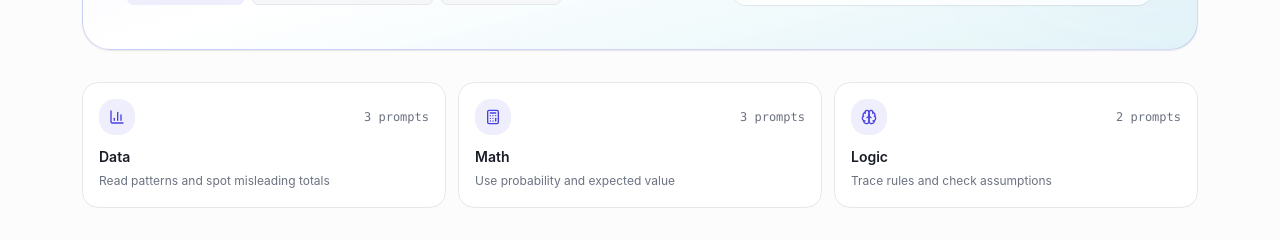
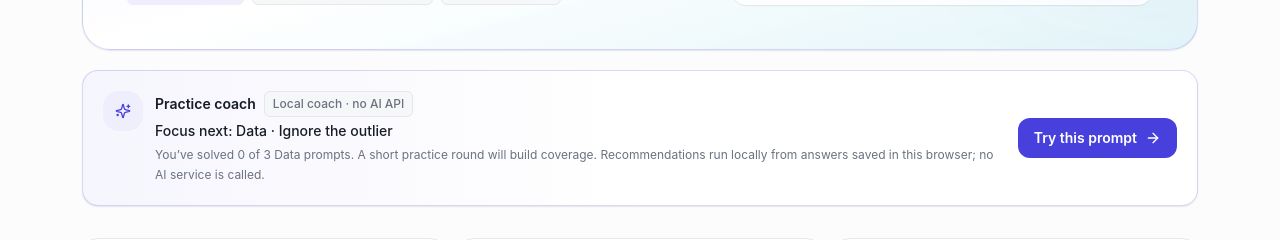
Before and after one commit to manmohansingh9562579-spec/teamforge, a Next.js app: page /logic-data in a window 1280 px wide. Shown: the part 364-604 px from the top of the page. Built offline with nearby package versions, Linux system fonts and the light colour scheme; no server answers.

Commit message:
Add local practice coach

```diff
--- a/components/challenges/CodingPracticeClient.tsx
+++ b/components/challenges/CodingPracticeClient.tsx
@@ -170,6 +170,33 @@ export function CodingPracticeClient() {
   const solvedTodaySlugs = useMemo(() => new Set(
     data?.acceptedProgress.filter((entry) => entry.dateKey === data.dateKey).map((entry) => entry.problemSlug) ?? []
   ), [data]);
+  const practiceCoach = useMemo(() => {
+    if (!data?.problems.length) return null;
+
+    const solvedSlugs = new Set(data.acceptedProgress.map((entry) => entry.problemSlug));
+    const difficultyOrder: Record<CodingDifficulty, number> = { Easy: 0, Medium: 1, Hard: 2 };
+    const topicCoverage = [...new Set(data.problems.map((item) => item.topic))]
+      .map((topic) => {
+        const problems = data.problems.filter((item) => item.topic === topic);
+        const solved = problems.filter((item) => solvedSlugs.has(item.slug)).length;
+        const easiest = Math.min(...problems.map((item) => difficultyOrder[item.difficulty]));
+        return { topic, problems, solved, ratio: solved / problems.length, easiest };
+      })
+      .sort((a, b) => a.ratio - b.ratio || a.solved - b.solved || a.easiest - b.easiest || a.topic.localeCompare(b.topic));
+    const leastCovered = topicCoverage[0];
+    const recommended = leastCovered.problems
+      .filter((item) => !solvedSlugs.has(item.slug))
+      .sort((a, b) => difficultyOrder[a.difficulty] - difficultyOrder[b.difficulty] || a.title.localeCompare(b.title))[0]
+      ?? data.problems.find((item) => item.slug === data.dailySlug)
+      ?? data.problems[0];
+
+    return {
+      problem: recommended,
+      reason: data.problems.every((item) => solvedSlugs.has(item.slug))
+        ? "You’ve solved the whole current set. Revisit today’s question to keep your streak warm."
+        : `Your ${leastCovered.topic} set has the most room to grow. Start with a ${recommended.difficulty.toLowerCase()} problem and build from there.`,
+    };
+  }, [data]);
 
   function onCodeChange(value: string) {
     setCode(value);
@@ -316,6 +343,37 @@ export function CodingPracticeClient() {
           </span>
         </Card>
       </section>
+
+      {practiceCoach && (
+        <Card className="mt-5 overflow-hidden border-accent/20 bg-gradient-to-r from-accent-soft/55 via-surface to-surface p-4 sm:p-5">
+          <div className="flex flex-col gap-4 sm:flex-row sm:items-center sm:justify-between">
+            <div className="flex min-w-0 items-start gap-3">
+              <span className="flex h-10 w-10 shrink-0 items-center justify-center rounded-xl bg-accent-soft text-accent"><Sparkles className="h-4 w-4" /></span>
+              <div className="min-w-0">
+                <div className="flex flex-wrap items-center gap-2">
+                  <h2 className="text-sm font-semibold text-text">Practice coach</h2>
+                  <Badge tone="neutral">Local coach · no AI API</Badge>
+                </div>
+                <p className="mt-1 text-sm font-medium text-text">Next up: {practiceCoach.problem.title}</p>
+                <p className="mt-1 text-xs leading-5 text-muted">{practiceCoach.reason} It uses your solve history; recommendation logic runs in your browser without calling an AI service.</p>
+              </div>
+            </div>
+            <button
+              type="button"
+              onClick={() => {
+                setDifficultyFilter("All");
+                setRunResult(null);
+                setRunId("");
+                setRunnerError("");
+                void loadData(practiceCoach.problem.slug);
+              }}
+              className="inline-flex h-10 shrink-0 items-center justify-center gap-2 rounded-lg bg-accent px-4 text-sm font-semibold text-on-accent transition-colors hover:bg-accent-hover"
+            >
+              Practice this <ArrowRight className="h-4 w-4" />
+            </button>
+          </div>
+        </Card>
+      )}
 
       {!data.isAuthenticated && (
         <div className="mt-5 flex flex-col justify-between gap-3 rounded-xl border border-accent/20 bg-accent-soft/50 p-4 sm:flex-row sm:items-center">
--- a/components/challenges/LogicDataClient.tsx
+++ b/components/challenges/LogicDataClient.tsx
@@ -30,8 +30,10 @@ type AccountStats = {
   currentStreak: number;
   bestStreak: number;
 };
+type ChallengeAttempt = { attempts: number; correct: number };
 
 const progressKey = "teamforge-logic-data-solved-v1";
+const attemptKey = "teamforge-logic-data-attempts-v1";
 const tracks: TrackFilter[] = ["All", "Data", "Math", "Logic"];
 const difficulties: DifficultyFilter[] = ["All", "Easy", "Medium", "Hard", "Advanced"];
 
@@ -59,6 +61,7 @@ export function LogicDataClient({ challenges }: { challenges: PublicChallenge[]
   const [isChecking, setIsChecking] = useState(false);
   const [showHint, setShowHint] = useState(false);
   const [browserSolvedIds, setBrowserSolvedIds] = useState<string[]>([]);
+  const [attemptHistory, setAttemptHistory] = useState<Record<string, ChallengeAttempt>>({});
   const [accountSolvedIds, setAccountSolvedIds] = useState<string[]>([]);
   const [isAuthenticated, setIsAuthenticated] = useState(false);
   const [accountStats, setAccountStats] = useState<AccountStats | null>(null);
@@ -87,6 +90,29 @@ export function LogicDataClient({ challenges }: { challenges: PublicChallenge[]
   }, [challenges]);
 
   useEffect(() => {
+    try {
+      const saved = window.localStorage.getItem(attemptKey);
+      if (saved) {
+        const parsed: unknown = JSON.parse(saved);
+        if (parsed && typeof parsed === "object" && !Array.isArray(parsed)) {
+          const validEntries = Object.entries(parsed).filter(([id, value]) =>
+            challenges.some((challenge) => challenge.id === id)
+            && value && typeof value === "object"
+            && Number.isSafeInteger((value as ChallengeAttempt).attempts)
+            && (value as ChallengeAttempt).attempts >= 0
+            && Number.isSafeInteger((value as ChallengeAttempt).correct)
+            && (value as ChallengeAttempt).correct >= 0
+            && (value as ChallengeAttempt).correct <= (value as ChallengeAttempt).attempts
+          );
+          setAttemptHistory(Object.fromEntries(validEntries) as Record<string, ChallengeAttempt>);
+        }
+      }
+    } catch {
+      // Recommendations still work from solved prompts if local storage is unavailable.
+    }
+  }, [challenges]);
+
+  useEffect(() => {
     if (!progressLoaded) return;
     try {
       window.localStorage.setItem(progressKey, JSON.stringify(browserSolvedIds));
@@ -94,6 +120,15 @@ export function LogicDataClient({ challenges }: { challenges: PublicChallenge[]
       // Progress remains available for the current visit if storage is full or blocked.
     }
   }, [browserSolvedIds, progressLoaded]);
+
+  useEffect(() => {
+    if (!progressLoaded) return;
+    try {
+      window.localStorage.setItem(attemptKey, JSON.stringify(attemptHistory));
+    } catch {
+      // The coach remains available for this visit if browser storage is full or blocked.
+    }
+  }, [attemptHistory, progressLoaded]);
 
   useEffect(() => {
     let cancelled = false;
@@ -121,6 +156,40 @@ export function LogicDataClient({ challenges }: { challenges: PublicChallenge[]
   const selectedChallenge = filteredChallenges.find((challenge) => challenge.id === selectedId)
     ?? filteredChallenges[0]
     ?? challenges[0];
+
+  const practiceCoach = (() => {
+    const trackStats = (tracks.slice(1) as LogicDataTrack[]).map((track) => {
+      const prompts = challenges.filter((challenge) => challenge.track === track);
+      const attempts = prompts.reduce((sum, challenge) => sum + (attemptHistory[challenge.id]?.attempts ?? 0), 0);
+      const correct = prompts.reduce((sum, challenge) => sum + (attemptHistory[challenge.id]?.correct ?? 0), 0);
+      const solved = prompts.filter((challenge) => solvedIds.includes(challenge.id)).length;
+      return { track, prompts, attempts, correct, solved, score: attempts ? correct / attempts : solved / prompts.length };
+    }).filter((item) => item.prompts.length > 0)
+      .sort((a, b) => a.score - b.score || a.solved - b.solved || a.track.localeCompare(b.track));
+    const focus = trackStats[0];
+    if (!focus?.prompts.length) return null;
+
+    const difficultyRank: Record<LogicDataDifficulty, number> = { Easy: 0, Medium: 1, Hard: 2, Advanced: 3 };
+    const recommended = focus.prompts
+      .filter((challenge) => !solvedIds.includes(challenge.id))
+      .sort((a, b) => difficultyRank[a.difficulty] - difficultyRank[b.difficulty])[0]
+      ?? [...focus.prompts].sort((a, b) => {
+        const aAttempts = attemptHistory[a.id]?.attempts ?? 0;
+        const bAttempts = attemptHistory[b.id]?.attempts ?? 0;
+        const aAccuracy = aAttempts ? (attemptHistory[a.id]?.correct ?? 0) / aAttempts : 1;
+        const bAccuracy = bAttempts ? (attemptHistory[b.id]?.correct ?? 0) / bAttempts : 1;
+        return aAccuracy - bAccuracy || aAttempts - bAttempts;
+      })[0];
+    if (!recommended) return null;
+
+    return {
+      track: focus.track,
+      challenge: recommended,
+      reason: focus.attempts
+        ? `${focus.attempts - focus.correct} missed answer${focus.attempts - focus.correct === 1 ? "" : "s"} in ${focus.track} show where another round can help.`
+        : `You’ve solved ${focus.solved} of ${focus.prompts.length} ${focus.track} prompts. A short practice round will build coverage.`,
+    };
+  })();
 
   if (!selectedChallenge) {
     return <div className="container-page py-16 text-sm text-muted">No practice prompts are available right now.</div>;
@@ -185,6 +254,17 @@ export function LogicDataClient({ challenges }: { challenges: PublicChallenge[]
         setAccountSolvedIds(payload.data.solvedIds);
         setAccountStats(payload.data.stats);
       }
+
+      setAttemptHistory((current) => {
+        const previous = current[checkedChallengeId] ?? { attempts: 0, correct: 0 };
+        return {
+          ...current,
+          [checkedChallengeId]: {
+            attempts: previous.attempts + 1,
+            correct: previous.correct + (payload.data.correct ? 1 : 0),
+          },
+        };
+      });
 
       if (selectedId === checkedChallengeId) {
         setAnswerState(payload.data.correct ? "correct" : "incorrect");
@@ -256,6 +336,36 @@ export function LogicDataClient({ challenges }: { challenges: PublicChallenge[]
           </Card>
         </div>
       </section>
+
+      {practiceCoach && (
+        <Card className="mt-5 overflow-hidden border-accent/20 bg-gradient-to-r from-accent-soft/55 via-surface to-surface p-4 sm:p-5">
+          <div className="flex flex-col gap-4 sm:flex-row sm:items-center sm:justify-between">
+            <div className="flex min-w-0 items-start gap-3">
+              <span className="flex h-10 w-10 shrink-0 items-center justify-center rounded-xl bg-accent-soft text-accent"><Sparkles className="h-4 w-4" /></span>
+              <div className="min-w-0">
+                <div className="flex flex-wrap items-center gap-2">
+                  <h2 className="text-sm font-semibold text-text">Practice coach</h2>
+                  <Badge tone="neutral">Local coach · no AI API</Badge>
+                </div>
+                <p className="mt-1 text-sm font-medium text-text">Focus next: {practiceCoach.track} · {practiceCoach.challenge.title}</p>
+                <p className="mt-1 text-xs leading-5 text-muted">{practiceCoach.reason} Recommendations run locally from answers saved in this browser; no AI service is called.</p>
+              </div>
+            </div>
+            <button
+              type="button"
+              onClick={() => {
+                setTrackFilter(practiceCoach.track);
+                setDifficultyFilter("All");
+                chooseChallenge(practiceCoach.challenge.id);
+                requestAnimationFrame(() => document.getElementById("active-challenge-title")?.scrollIntoView({ behavior: "smooth", block: "start" }));
+              }}
+              className="inline-flex h-10 shrink-0 items-center justify-center gap-2 rounded-lg bg-accent px-4 text-sm font-semibold text-on-accent transition-colors hover:bg-accent-hover"
+            >
+              Try this prompt <ArrowRight className="h-4 w-4" />
+            </button>
+          </div>
+        </Card>
+      )}
 
       <div className="mt-8 grid gap-3 sm:grid-cols-3">
         {([
```
